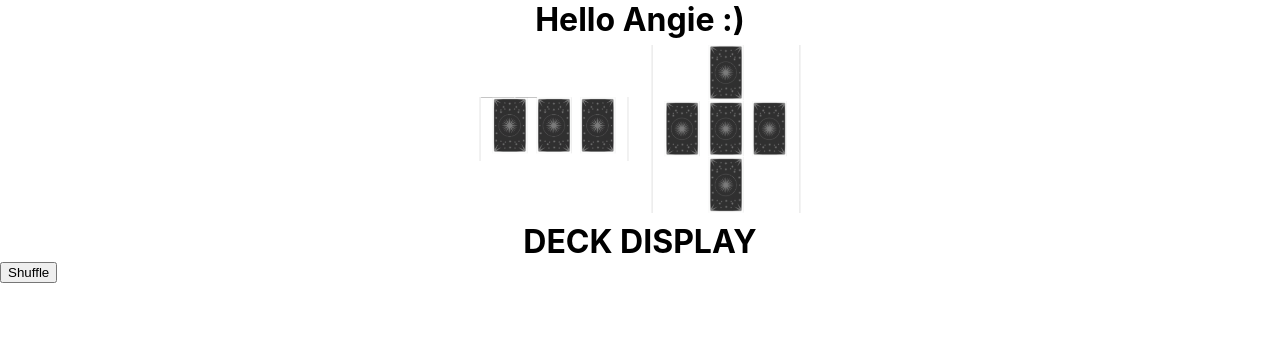
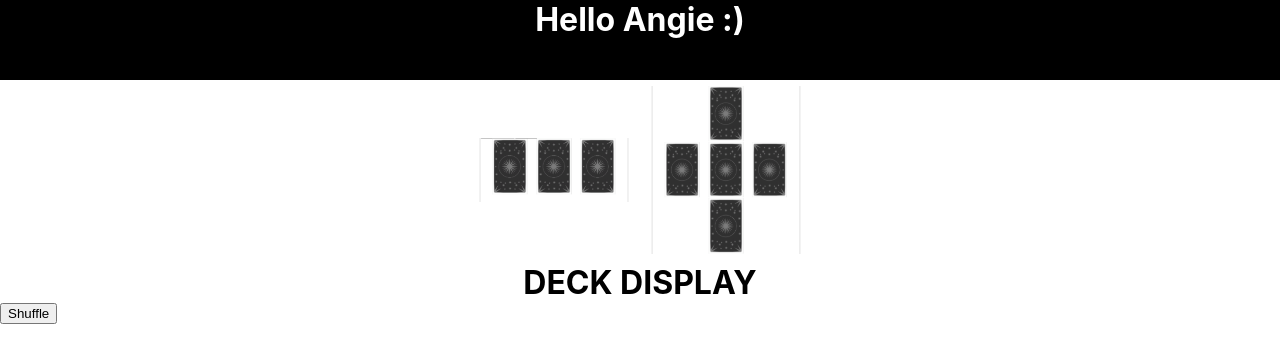
Before and after one commit to Levi237/rootstorosestarot, a React (Create React App) app: page / in a window 1280 px wide. Shown: the top 362 px of the page. Built offline with nearby package versions, Linux system fonts and the light colour scheme.

Commit message:
add header to app

```diff
--- a/src/App.js
+++ b/src/App.js
@@ -3,12 +3,11 @@ import styled               from 'styled-components';
 import { Switch, Route }    from 'react-router-dom';
 import * as routes          from './constants/routes';
 
+import Header               from './components/Header';
 import Deck                 from './components/deck/Deck';
 import Spreads              from './components/spreads/Spreads';
-import SimpleSpread          from './components/spreads/Simple';
+import SimpleSpread         from './components/spreads/Simple';
 import CrossSpread          from './components/spreads/Cross';
-// import CelticCrossSpread    from './components/spreads/CelticCross';
-
 export default class App extends Component {
   state = {
     deck: [
@@ -390,19 +389,12 @@ export default class App extends Component {
 
     return (
       <AppContainer>
-        <Switch>
-          <Route exact path={routes.ROOT} render={() =>
-            <>
-              <h1>Hello Angie :)</h1>
+        <Header/>
               <Spreads spreads={spreads} selectSpread={this.selectSpread}/>
               <Deck selectSpread={selectSpread} deck={deck} hand={hand} selectCard={this.selectCard} shuffleThis={this.shuffleThis} shuffle={shuffle}/>
               { selectSpread.name === "three" && <SimpleSpread hand={hand}/> }
               { selectSpread.name === "cross" && <CrossSpread hand={hand}/> }
               {/* { selectSpread.name === "celtic cross" && <CelticCrossSpread hand={hand}/> } */}
-            </>
-            }/>
-          <Route path={routes.ROOT} render={() => <h1>Uh Oh</h1>}/>
-        </Switch>
       </AppContainer>
     );
   };
```
Also changed, not shown: 1 other file (tests, documents, lock files or other folders).
